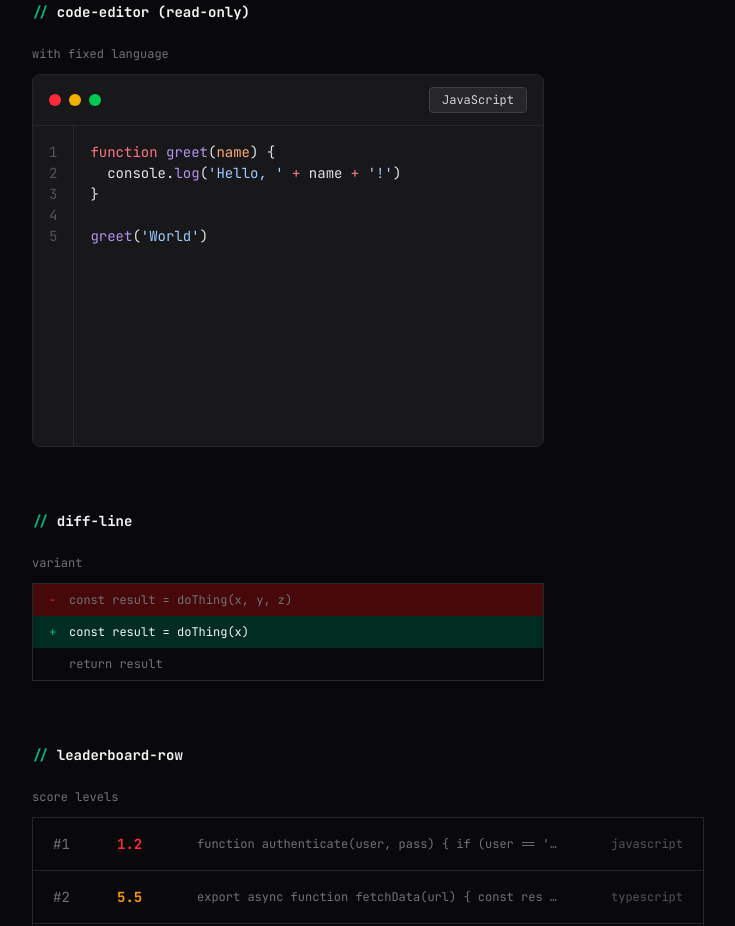
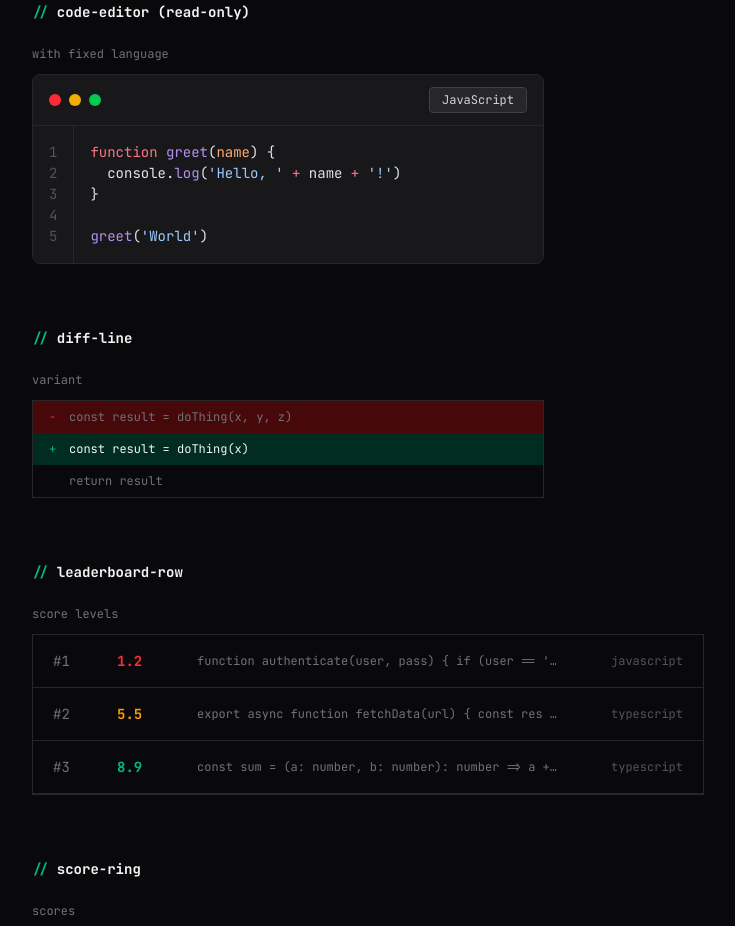
Before and after one commit to guih0113/devroast, a Next.js app: page /components in a window 1280 px wide. Shown: the part 2060-2986 px from the top of the page, without its empty margins (48-783 px from the left). Built offline with nearby package versions, Linux system fonts and the light colour scheme.

Commit message:
refactor: simplify editor body structure for readability

```diff
--- a/src/app/components/code-editor-showcase.tsx
+++ b/src/app/components/code-editor-showcase.tsx
@@ -29,10 +29,8 @@ export function CodeEditorReadOnlyShowcase() {
       <CodeEditor.WindowHeader />
       <CodeEditor.EditorBody>
         <CodeEditor.LineNumbers />
-        <div className="relative flex-1 overflow-hidden">
-          <CodeEditor.Highlight />
-          <CodeEditor.Textarea />
-        </div>
+        <CodeEditor.Highlight />
+        <CodeEditor.Textarea />
       </CodeEditor.EditorBody>
     </CodeEditor.Root>
   )
--- a/src/app/results/_components/code-viewer.tsx
+++ b/src/app/results/_components/code-viewer.tsx
@@ -14,10 +14,8 @@ export function CodeViewer({ code, language }: CodeViewerProps) {
       <CodeEditor.WindowHeader />
       <CodeEditor.EditorBody>
         <CodeEditor.LineNumbers />
-        <div className="relative flex-1">
-          <CodeEditor.Highlight />
-          <CodeEditor.Textarea />
-        </div>
+        <CodeEditor.Highlight />
+        <CodeEditor.Textarea />
       </CodeEditor.EditorBody>
     </CodeEditor.Root>
   )
--- a/src/components/ui/code-editor.tsx
+++ b/src/components/ui/code-editor.tsx
@@ -340,16 +340,25 @@ function WindowHeader({ className, ...props }: WindowHeaderProps) {
 }
 
 const editorBodyVariants = tv({
-  base: 'relative flex h-[320px] w-full overflow-hidden bg-zinc-900',
-  variants: {},
-  defaultVariants: {}
+  base: 'relative flex w-full overflow-hidden bg-zinc-900',
+  variants: {
+    readOnly: {
+      true: 'h-auto max-h-[500px]',
+      false: 'h-[320px]'
+    }
+  },
+  defaultVariants: {
+    readOnly: false
+  }
 })
 
 interface EditorBodyProps extends ComponentProps<'div'>, VariantProps<typeof editorBodyVariants> {}
 
 function EditorBody({ className, children, ...props }: EditorBodyProps) {
+  const { readOnly } = useCodeEditorContext()
+
   return (
-    <div className={editorBodyVariants({ className })} {...props}>
+    <div className={editorBodyVariants({ readOnly, className })} {...props}>
       {children}
     </div>
   )
@@ -381,11 +390,11 @@ function LineNumbers({ className, ...props }: LineNumbersProps) {
 }
 
 const highlightVariants = tv({
-  base: 'code-editor-highlight absolute inset-0 overflow-auto whitespace-pre-wrap break-words px-4 py-4 font-mono text-sm leading-[1.5]',
+  base: 'code-editor-highlight overflow-auto whitespace-pre-wrap break-words px-4 py-4 font-mono text-sm leading-[1.5]',
   variants: {
     readOnly: {
       true: 'pointer-events-auto',
-      false: 'pointer-events-none'
+      false: 'pointer-events-none absolute inset-0'
     }
   },
   defaultVariants: {
```
